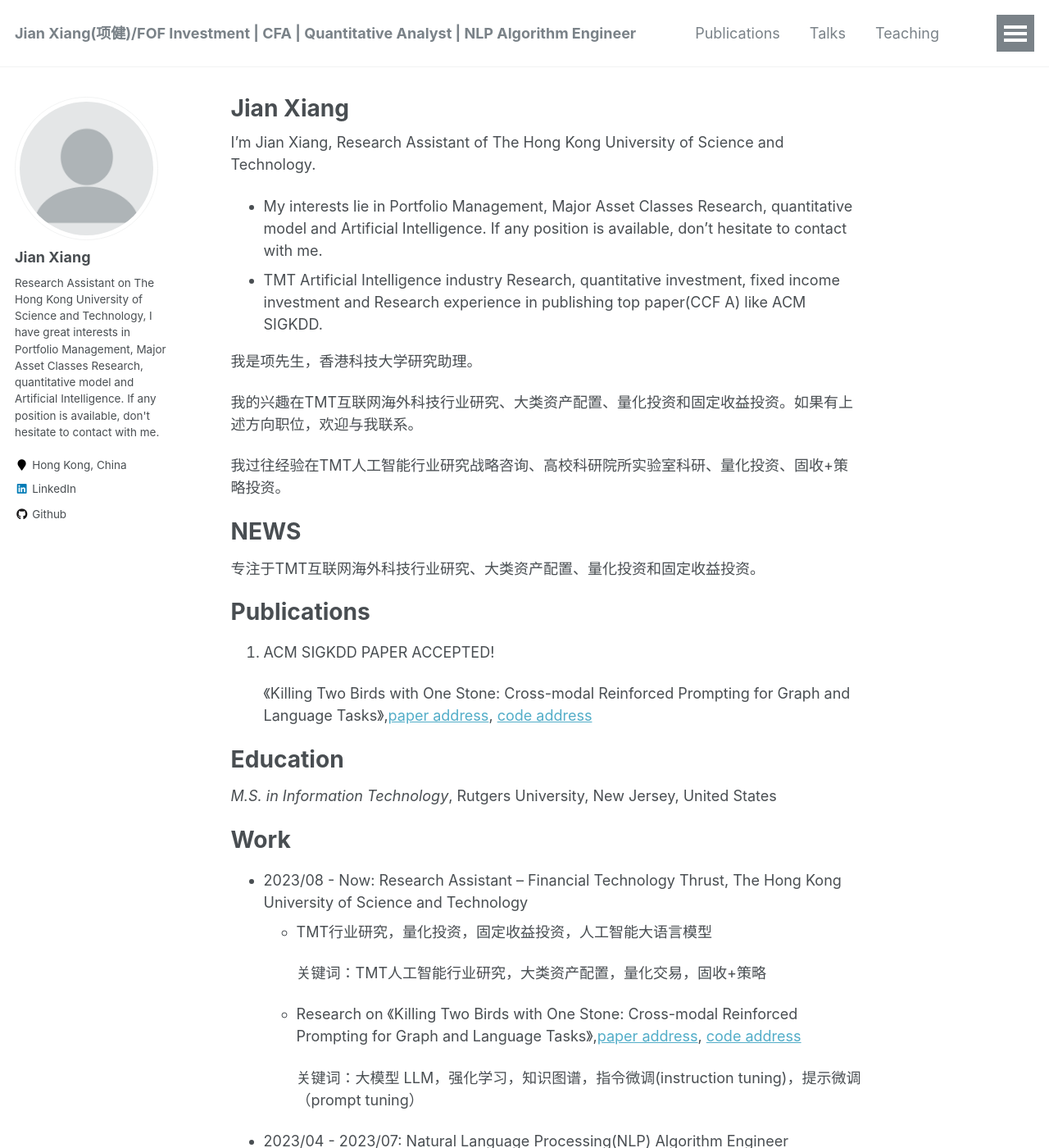
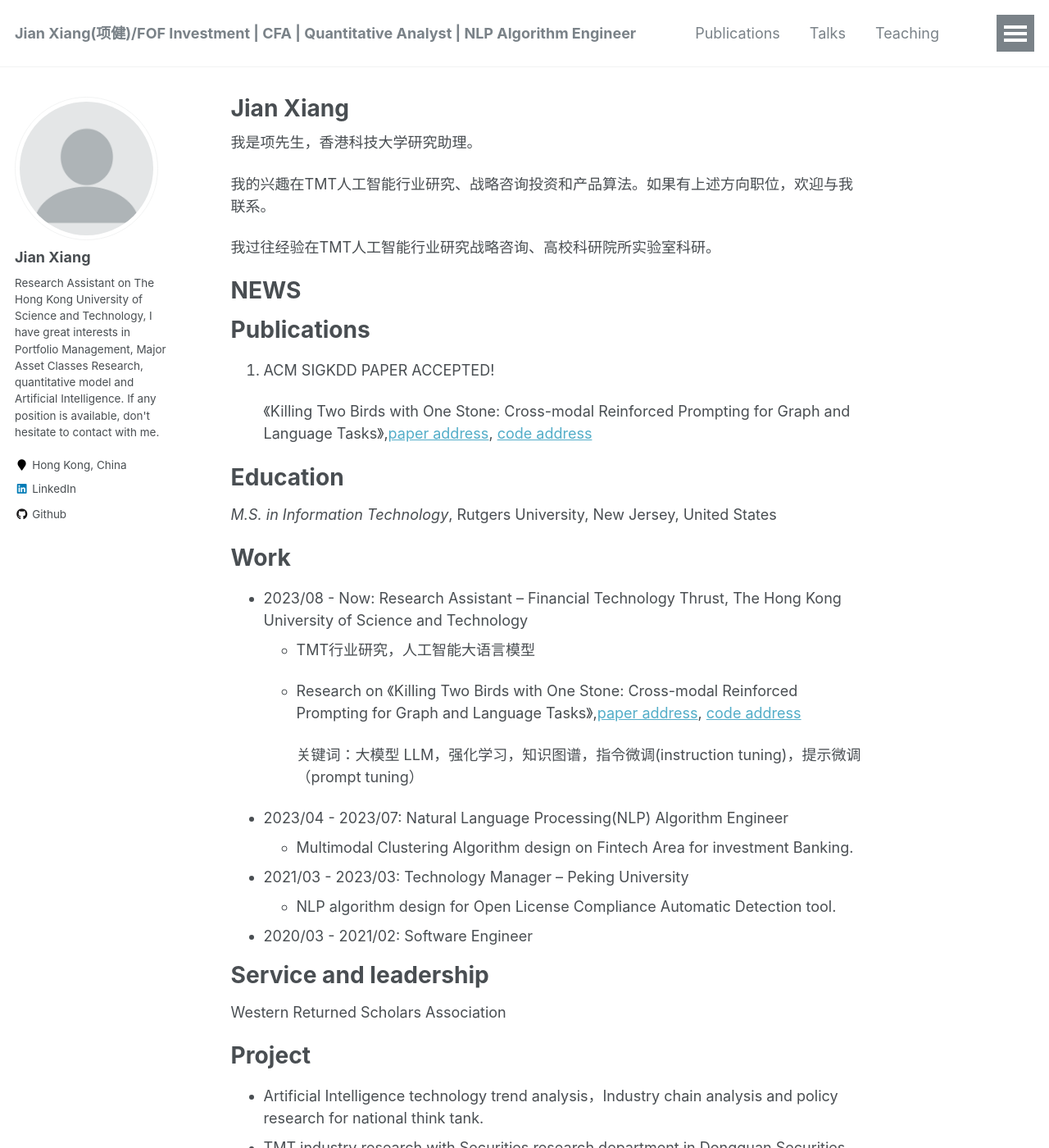
Before and after one commit to jianxiang95/jianxiang95.github.io, a Jekyll site: the page built from _pages/about.md, in a window 1280 px wide and 1400 px high. Shown: the whole window at 82% size. Built offline with Jekyll 4.4.1, drawn with Linux system fonts in a browser that asks for light colours; some of the changed text lies outside the part shown.

Commit message:
Update about.md

```diff
--- a/_pages/about.md
+++ b/_pages/about.md
@@ -8,21 +8,15 @@ redirect_from:
   - /about.html
 ---
 
-I'm Jian Xiang, Research Assistant of The Hong Kong University of Science and Technology.
-
-* My interests lie in Portfolio Management, Major Asset Classes Research, quantitative model and Artificial Intelligence. If any position is available, don't hesitate to contact with me.
-*  TMT Artificial Intelligence industry Research, quantitative investment, fixed income investment and Research experience in publishing top paper(CCF A) like ACM SIGKDD.
-
 我是项先生，香港科技大学研究助理。
 
-我的兴趣在TMT互联网海外科技行业研究、大类资产配置、量化投资和固定收益投资。如果有上述方向职位，欢迎与我联系。
+我的兴趣在TMT人工智能行业研究、战略咨询投资和产品算法。如果有上述方向职位，欢迎与我联系。
 
-我过往经验在TMT人工智能行业研究战略咨询、高校科研院所实验室科研、量化投资、固收+策略投资。
+我过往经验在TMT人工智能行业研究战略咨询、高校科研院所实验室科研。
 
 
 NEWS
 ======
-专注于TMT互联网海外科技行业研究、大类资产配置、量化投资和固定收益投资。
 
 Publications
 ======
@@ -38,9 +32,8 @@ Education
 Work
 ======
 * 2023/08 - Now: Research Assistant -- Financial Technology Thrust, The Hong Kong University of Science and Technology
-  * TMT行业研究，量化投资，固定收益投资，人工智能大语言模型
+  * TMT行业研究，人工智能大语言模型
 
-    关键词：TMT人工智能行业研究，大类资产配置，量化交易，固收+策略
   * Research on 《Killing Two Birds with One Stone: Cross-modal Reinforced Prompting for Graph and Language Tasks》,[paper address](https://dl.acm.org/doi/10.1145/3637528.3671742), [code address](https://github.com/JohnJiang12138/CMRP)
 
     关键词：大模型 LLM，强化学习，知识图谱，指令微调(instruction tuning)，提示微调（prompt tuning）
@@ -52,7 +45,6 @@ Work
   * NLP algorithm design for Open License Compliance Automatic Detection tool.
 
 * 2020/03 - 2021/02: Software Engineer
-  * Fund research in fintech group.
 
 Service and leadership
 ======
```
